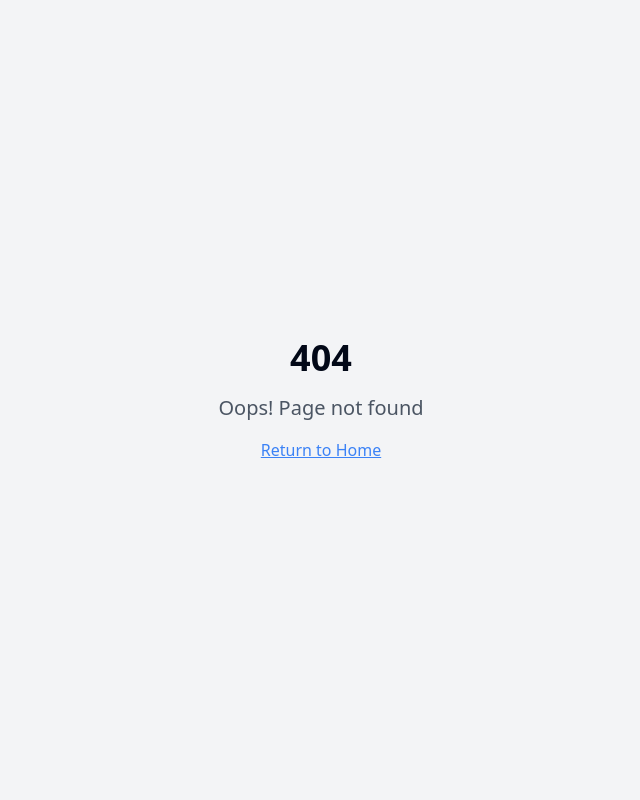
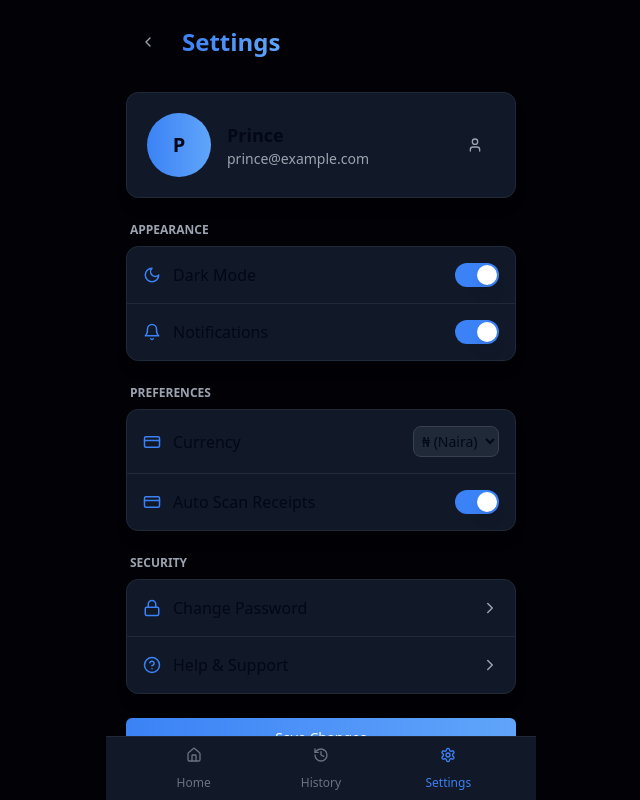
Before and after one commit to trustedprince01/trackslip, a React (Vite) app: page /settings in a window 1280 px wide. Before the commit this address had no page. Shown: the whole page, without its empty margins (319-959 px from the left). Built offline with nearby package versions, Linux system fonts and the light colour scheme; a web font is replaced by a local one.

Commit message:
Add Settings page and navigation.
Implemented a settings page with a card-based layout, dynamic color theming, and filtering/search capabilities. Added navigation from the dashboard.

```diff
--- a/src/App.tsx
+++ b/src/App.tsx
@@ -12,6 +12,7 @@ import ForgotPassword from "./pages/ForgotPassword";
 import NotFound from "./pages/NotFound";
 import Dashboard from "./pages/Dashboard";
 import NewExpense from "./pages/NewExpense";
+import Settings from "./pages/Settings";
 
 // Create a client
 const queryClient = new QueryClient({
@@ -37,6 +38,7 @@ const App = () => (
             <Route path="/forgot-password" element={<ForgotPassword />} />
             <Route path="/dashboard" element={<Dashboard />} />
             <Route path="/new-expense" element={<NewExpense />} />
+            <Route path="/settings" element={<Settings />} />
             {/* ADD ALL CUSTOM ROUTES ABOVE THE CATCH-ALL "*" ROUTE */}
             <Route path="*" element={<NotFound />} />
           </Routes>
--- a/src/pages/Dashboard.tsx
+++ b/src/pages/Dashboard.tsx
@@ -1,3 +1,4 @@
+
 import React, { useState } from "react";
 import { useNavigate } from "react-router-dom";
 import { Button } from "@/components/ui/button";
@@ -20,6 +21,10 @@ const Dashboard = () => {
 
   const handleAddExpense = () => {
     navigate("/new-expense");
+  };
+
+  const handleSettingsClick = () => {
+    navigate("/settings");
   };
 
   return (
@@ -186,7 +191,11 @@ const Dashboard = () => {
               <span className="text-xs mt-1">History</span>
             </Button>
 
-            <Button variant="ghost" className="h-12 flex flex-col items-center justify-center text-gray-500 rounded-xl flex-1 mx-1">
+            <Button
+              variant="ghost"
+              className="h-12 flex flex-col items-center justify-center text-gray-500 rounded-xl flex-1 mx-1"
+              onClick={handleSettingsClick}
+            >
               <Settings size={20} />
               <span className="text-xs mt-1">Settings</span>
             </Button>
--- /dev/null
+++ b/src/pages/Settings.tsx
@@ -0,0 +1,222 @@
+
+import React, { useState } from "react";
+import { useNavigate } from "react-router-dom";
+import { Button } from "@/components/ui/button";
+import { Card, CardContent } from "@/components/ui/card";
+import { Input } from "@/components/ui/input";
+import { Label } from "@/components/ui/label";
+import { Switch } from "@/components/ui/switch";
+import { ChevronLeft, Bell, Moon, Sun, User, CreditCard, Lock, HelpCircle, LogOut, Home, History, Settings as SettingsIcon } from "lucide-react";
+import { useToast } from "@/hooks/use-toast";
+
+const Settings = () => {
+  const navigate = useNavigate();
+  const { toast } = useToast();
+  const [darkMode, setDarkMode] = useState(true);
+  const [notifications, setNotifications] = useState(true);
+  const [receiptScanning, setReceiptScanning] = useState(true);
+  const [currency, setCurrency] = useState("₦");
+
+  const handleBack = () => {
+    navigate("/dashboard");
+  };
+
+  const handleLogout = () => {
+    toast({
+      title: "Logged out successfully",
+      description: "You have been logged out of your account",
+    });
+    navigate("/login");
+  };
+
+  const handleSaveChanges = () => {
+    toast({
+      title: "Settings saved",
+      description: "Your changes have been saved successfully",
+    });
+  };
+
+  return (
+    <div className="min-h-screen w-full flex justify-center bg-trackslip-deepdark text-white overflow-hidden">
+      <div className="w-full max-w-[430px] flex flex-col h-screen relative">
+        {/* Header Section */}
+        <header className="flex items-center p-6">
+          <Button
+            variant="ghost"
+            size="sm"
+            className="mr-4 text-gray-400 hover:text-white hover:bg-gray-800 rounded-full h-9 w-9 p-0"
+            onClick={handleBack}
+          >
+            <ChevronLeft size={20} />
+          </Button>
+          <h1 className="text-2xl font-semibold bg-gradient-to-r from-trackslip-blue to-trackslip-lightBlue bg-clip-text text-transparent">
+            Settings
+          </h1>
+        </header>
+
+        {/* Main Content */}
+        <div className="flex-1 px-5 pb-20 pt-2 overflow-y-auto scrollbar-none">
+          {/* Profile Section */}
+          <Card className="bg-gray-900 border-gray-800 rounded-xl shadow-lg mb-6">
+            <CardContent className="p-5">
+              <div className="flex items-center">
+                <div className="h-16 w-16 rounded-full bg-gradient-to-r from-trackslip-blue to-trackslip-lightBlue flex items-center justify-center text-xl font-bold">
+                  P
+                </div>
+                <div className="ml-4">
+                  <h3 className="font-semibold text-lg">Prince</h3>
+                  <p className="text-gray-400 text-sm">prince@example.com</p>
+                </div>
+                <Button
+                  variant="ghost"
+                  size="sm"
+                  className="ml-auto text-gray-400 hover:text-white hover:bg-gray-800 rounded-full"
+                >
+                  <User size={18} />
+                </Button>
+              </div>
+            </CardContent>
+          </Card>
+
+          {/* Appearance Settings */}
+          <h2 className="text-gray-400 text-xs uppercase font-semibold mb-2 px-1">Appearance</h2>
+          <Card className="bg-gray-900 border-gray-800 rounded-xl shadow-lg mb-6">
+            <CardContent className="p-0">
+              <div className="flex items-center justify-between p-4 border-b border-gray-800">
+                <div className="flex items-center">
+                  <Moon size={18} className="text-trackslip-blue mr-3" />
+                  <span>Dark Mode</span>
+                </div>
+                <Switch
+                  checked={darkMode}
+                  onCheckedChange={setDarkMode}
+                  className="data-[state=checked]:bg-trackslip-blue"
+                />
+              </div>
+              <div className="flex items-center justify-between p-4">
+                <div className="flex items-center">
+                  <Bell size={18} className="text-trackslip-blue mr-3" />
+                  <span>Notifications</span>
+                </div>
+                <Switch
+                  checked={notifications}
+                  onCheckedChange={setNotifications}
+                  className="data-[state=checked]:bg-trackslip-blue"
+                />
+              </div>
+            </CardContent>
+          </Card>
+
+          {/* Preferences */}
+          <h2 className="text-gray-400 text-xs uppercase font-semibold mb-2 px-1">Preferences</h2>
+          <Card className="bg-gray-900 border-gray-800 rounded-xl shadow-lg mb-6">
+            <CardContent className="p-0">
+              <div className="flex items-center justify-between p-4 border-b border-gray-800">
+                <div className="flex items-center">
+                  <CreditCard size={18} className="text-trackslip-blue mr-3" />
+                  <span>Currency</span>
+                </div>
+                <div className="flex items-center space-x-2">
+                  <select
+                    value={currency}
+                    onChange={(e) => setCurrency(e.target.value)}
+                    className="bg-gray-800 border border-gray-700 rounded-lg p-1 text-sm"
+                  >
+                    <option value="₦">₦ (Naira)</option>
+                    <option value="$">$ (USD)</option>
+                    <option value="€">€ (Euro)</option>
+                    <option value="£">£ (GBP)</option>
+                  </select>
+                </div>
+              </div>
+              <div className="flex items-center justify-between p-4">
+                <div className="flex items-center">
+                  <CreditCard size={18} className="text-trackslip-blue mr-3" />
+                  <span>Auto Scan Receipts</span>
+                </div>
+                <Switch
+                  checked={receiptScanning}
+                  onCheckedChange={setReceiptScanning}
+                  className="data-[state=checked]:bg-trackslip-blue"
+                />
+              </div>
+            </CardContent>
+          </Card>
+
+          {/* Security */}
+          <h2 className="text-gray-400 text-xs uppercase font-semibold mb-2 px-1">Security</h2>
+          <Card className="bg-gray-900 border-gray-800 rounded-xl shadow-lg mb-6">
+            <CardContent className="p-0">
+              <div className="p-4 border-b border-gray-800">
+                <div className="flex items-center justify-between">
+                  <div className="flex items-center">
+                    <Lock size={18} className="text-trackslip-blue mr-3" />
+                    <span>Change Password</span>
+                  </div>
+                  <ChevronLeft size={18} className="transform rotate-180 text-gray-400" />
+                </div>
+              </div>
+              <div className="p-4">
+                <div className="flex items-center justify-between">
+                  <div className="flex items-center">
+                    <HelpCircle size={18} className="text-trackslip-blue mr-3" />
+                    <span>Help & Support</span>
+                  </div>
+                  <ChevronLeft size={18} className="transform rotate-180 text-gray-400" />
+                </div>
+              </div>
+            </CardContent>
+          </Card>
+
+          {/* Save Button */}
+          <Button
+            className="w-full bg-gradient-to-r from-trackslip-blue to-trackslip-lightBlue hover:opacity-90 mb-6"
+            onClick={handleSaveChanges}
+          >
+            Save Changes
+          </Button>
+
+          {/* Logout Button */}
+          <Button
+            className="w-full bg-red-600 hover:bg-red-700 mb-6"
+            onClick={handleLogout}
+          >
+            Logout
+          </Button>
+        </div>
+
+        {/* Bottom Navigation */}
+        <div className="fixed bottom-0 left-0 right-0 flex justify-center">
+          <div className="w-full max-w-[430px] h-16 flex justify-around items-center bg-gray-900 border-t border-gray-800 px-6">
+            <Button
+              variant="ghost"
+              className="h-12 flex flex-col items-center justify-center text-gray-500 rounded-xl flex-1 mx-1"
+              onClick={() => navigate('/dashboard')}
+            >
+              <Home size={20} />
+              <span className="text-xs mt-1">Home</span>
+            </Button>
+
+            <Button
+              variant="ghost"
+              className="h-12 flex flex-col items-center justify-center text-gray-500 rounded-xl flex-1 mx-1"
+            >
+              <History size={20} />
+              <span className="text-xs mt-1">History</span>
+            </Button>
+
+            <Button
+              variant="ghost"
+              className="h-12 flex flex-col items-center justify-center text-trackslip-blue rounded-xl flex-1 mx-1"
+            >
+              <SettingsIcon size={20} />
+              <span className="text-xs mt-1">Settings</span>
+            </Button>
+          </div>
+        </div>
+      </div>
+    </div>
+  );
+};
+
+export default Settings;
```
